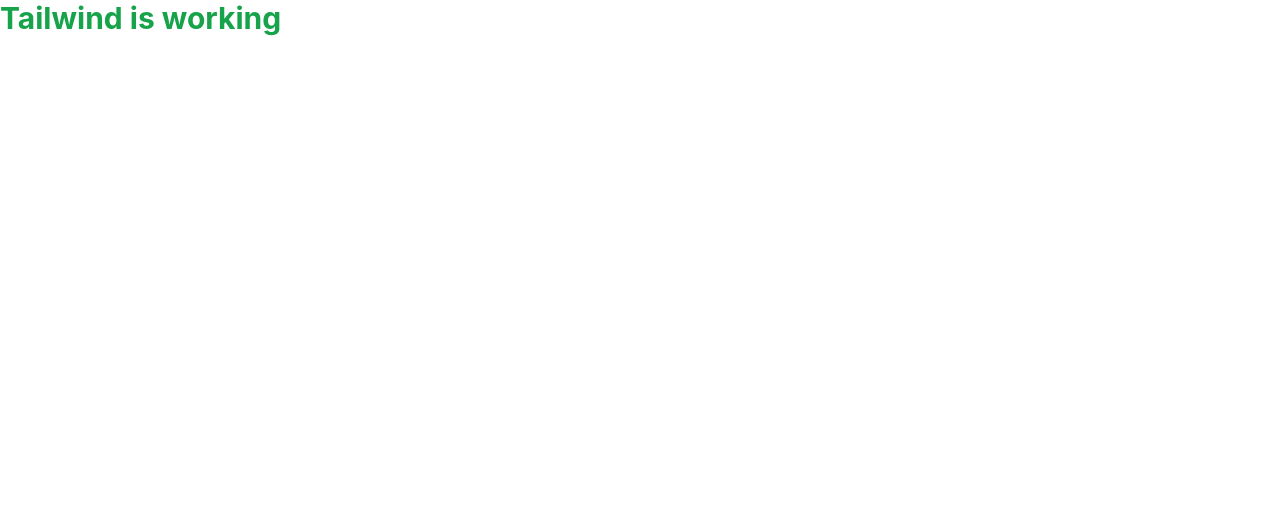
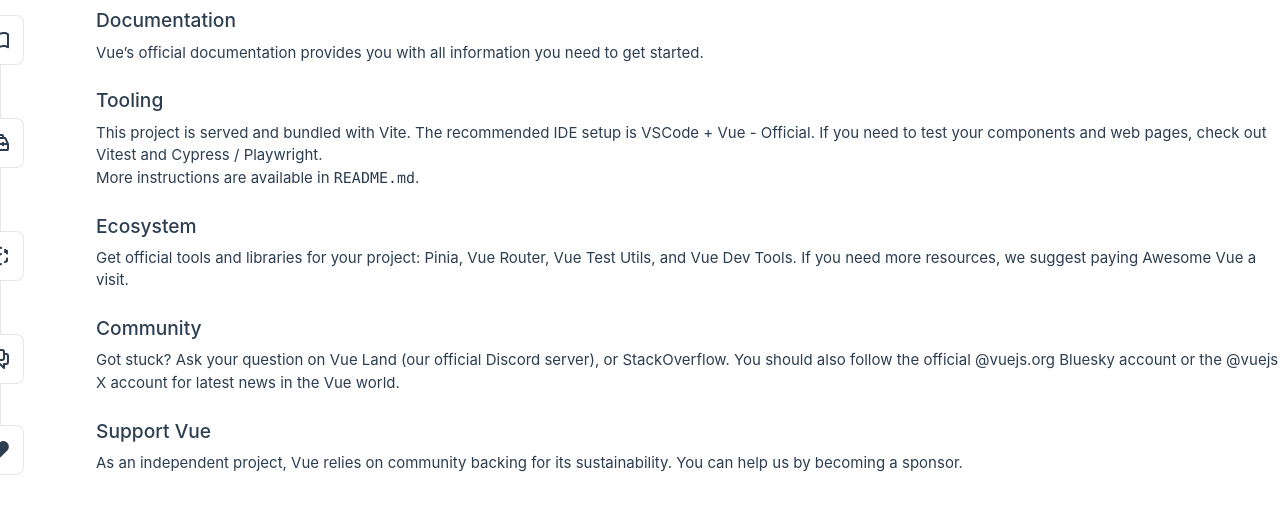
Before and after one commit to Tribak-Ayoub/IoT-Dashboard, a Vue app in the folder frontend/: page / in a window 1280 px wide. Shown: the top 514 px of the page. Built offline with nearby package versions, Linux system fonts and the light colour scheme.

Commit message:
updaet App.js to use RouterView

```diff
--- a/frontend/src/App.vue
+++ b/frontend/src/App.vue
@@ -1,4 +1,8 @@
 <template>
-  <h1 class="text-3xl font-bold text-green-600">Tailwind is working</h1>
+  <!-- <h1 class="text-3xl font-bold text-green-600">Tailwind is working</h1> -->
+  <RouterView />
+</template>
 
-</template>
+<script setup>
+import { RouterView } from 'vue-router'
+</script>
```
